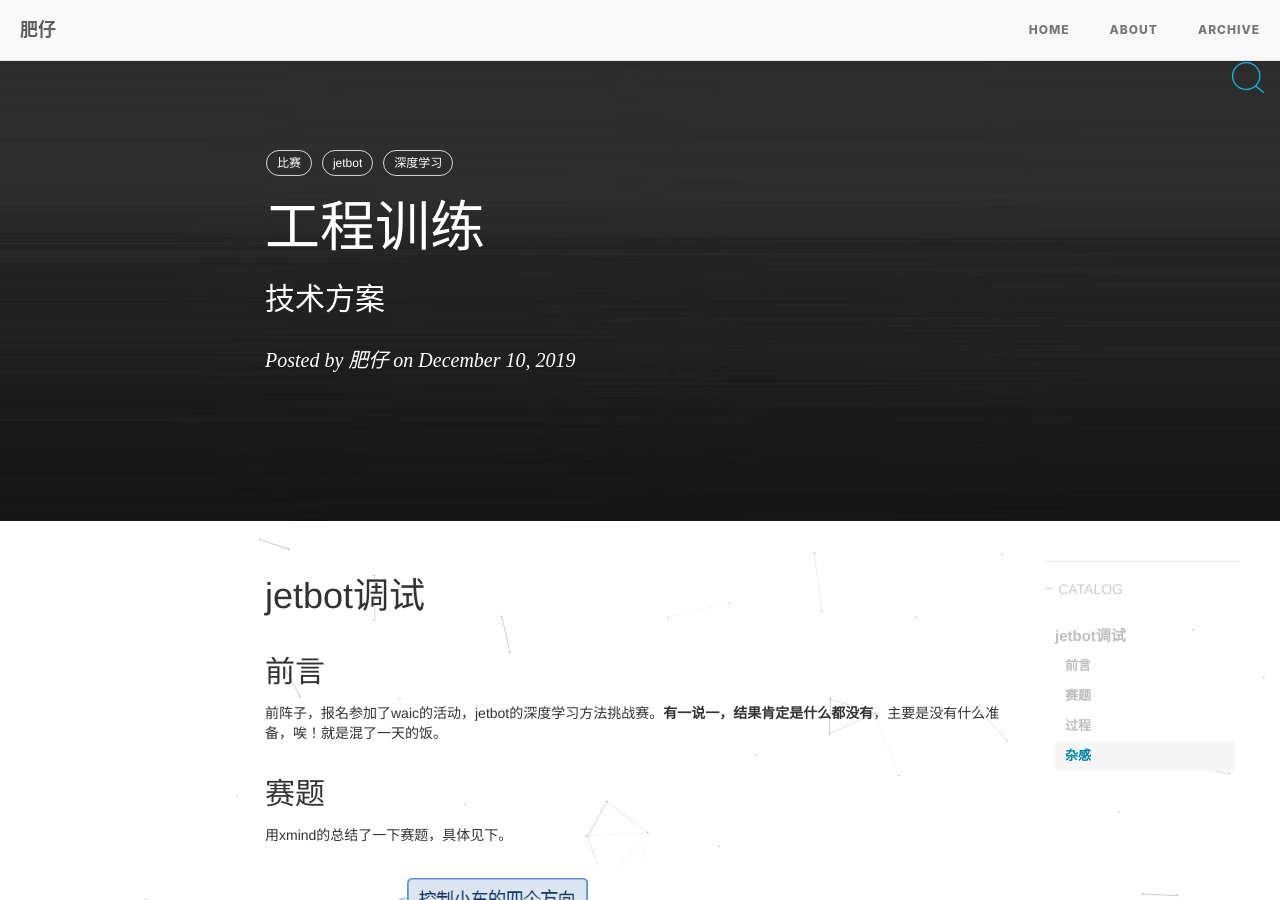
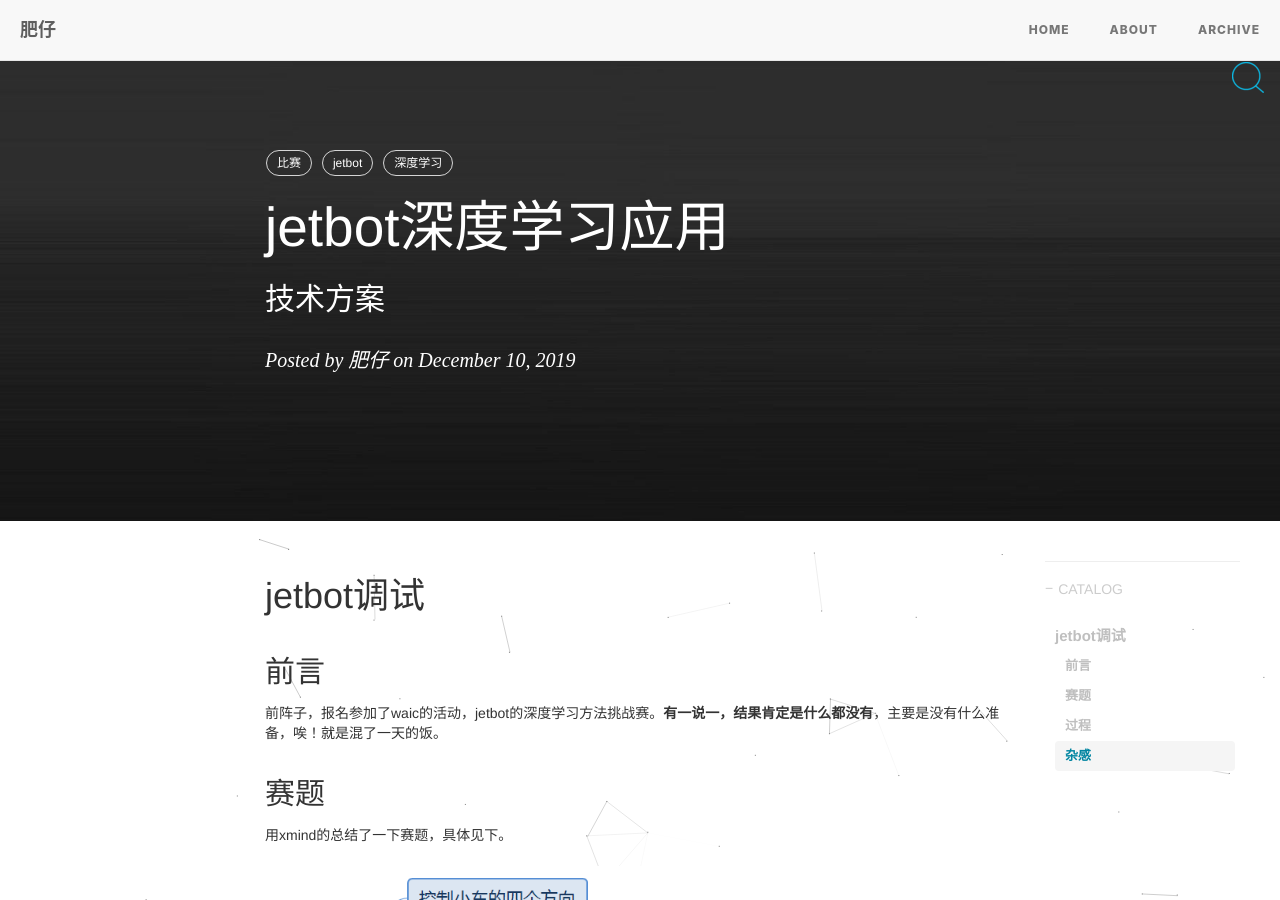
Before and after one commit to daniao2017/daniao2017.github.io, a Jekyll site: the page built from _posts/2019-12-10-jetbot调试.md, in a window 1280 px wide and 900 px high. Built offline with Jekyll 4.4.1, drawn with Linux system fonts in a browser that asks for light colours; nearby versions of some CDN libraries; comment, search, counter and statistics services are not loaded.

Commit message:
Update 2019-12-10-jetbot调试.md

```diff
--- a/_posts/2019-12-10-jetbot调试.md
+++ b/_posts/2019-12-10-jetbot调试.md
@@ -1,6 +1,6 @@
 ---
 layout:     post
-title:      工程训练
+title:      jetbot深度学习应用
 subtitle: 技术方案
 date:       2019-12-10
 author:     肥仔
```
